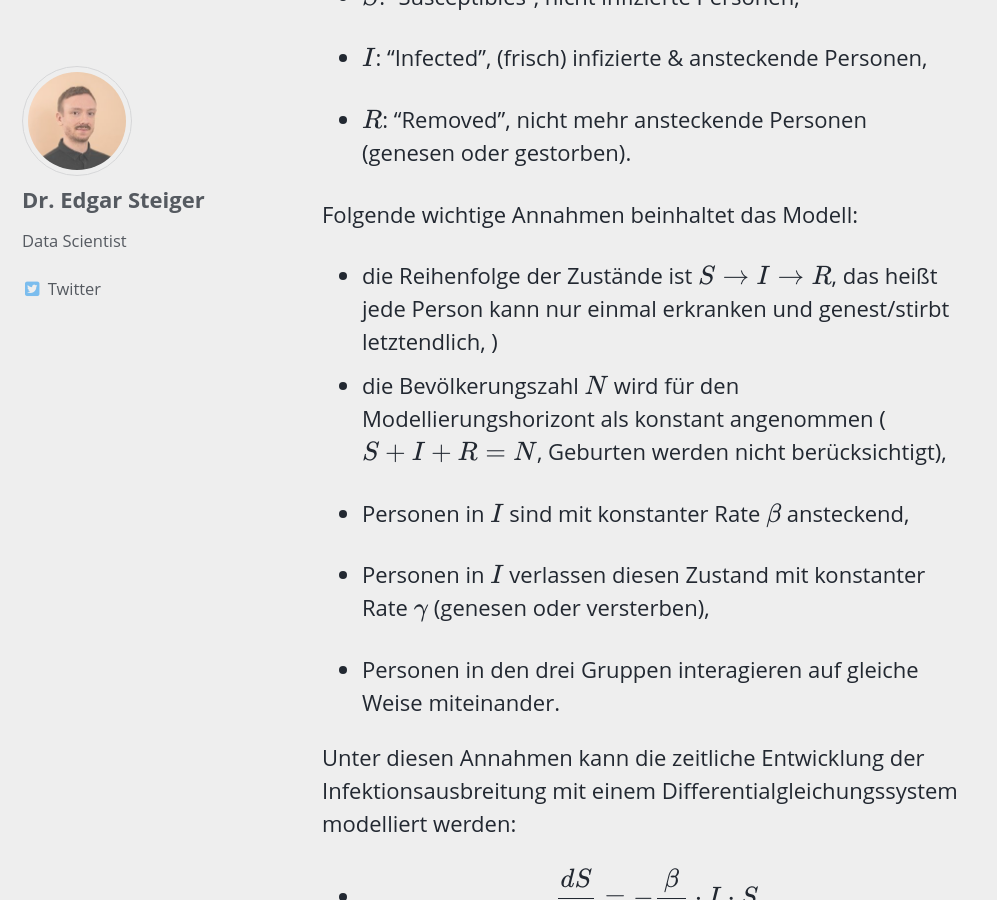
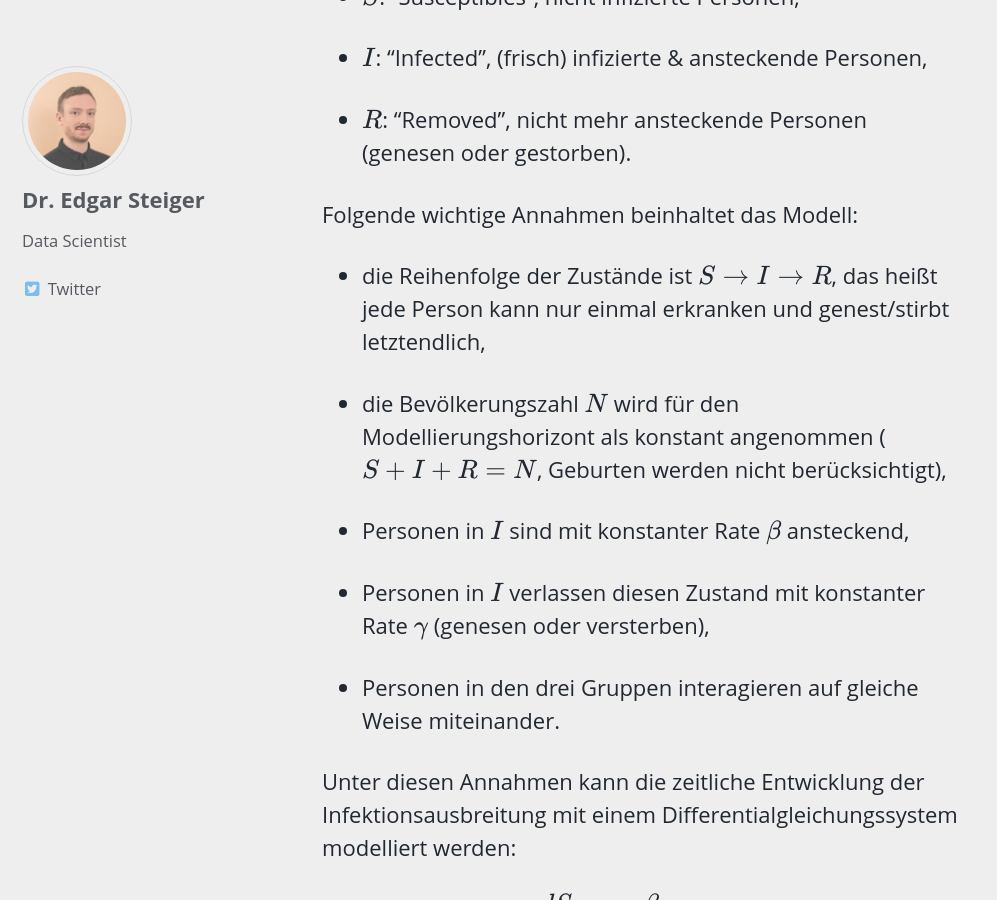
Before and after one commit to zidatalab/zidatalab.github.io, a Jekyll site: the page built from _posts/2020-05-18-Methodenbeschreibung_Projektion_COVID-19.md, in a window 1280 px wide and 900 px high, scrolled down 14492 px. Shown: the whole window, without its empty margins (0-997 px from the left). Built offline with Jekyll 4.4.1, drawn with Linux system fonts in a browser that asks for light colours; cached includes are drawn as plain includes; nearby versions of some CDN libraries; formulas are drawn with MathJax 3; some of the changed text lies outside the part shown.

Commit message:
minor fixes

```diff
--- a/_data/navigation.yml
+++ b/_data/navigation.yml
@@ -1,6 +1,6 @@
 # main links
 main:
-  - title: "News from the Lab"
+  - title: "News"
     url: /news/
   #- title: "Projects"
   #  url: /projects/
--- a/_posts/2020-05-18-Methodenbeschreibung_Projektion_COVID-19.md
+++ b/_posts/2020-05-18-Methodenbeschreibung_Projektion_COVID-19.md
@@ -425,7 +425,7 @@ Folgende wichtige Annahmen beinhaltet das Modell:
   - die Reihenfolge der Zustände ist $$S\rightarrow I \rightarrow R$$,
     das heißt jede Person kann nur einmal erkranken und genest/stirbt
     letztendlich,
-\)
+
   - die Bevölkerungszahl $$N$$ wird für den Modellierungshorizont als
     konstant angenommen ($$S+I+R=N$$, Geburten werden nicht
     berücksichtigt),
@@ -442,11 +442,11 @@ Unter diesen Annahmen kann die zeitliche Entwicklung der
 Infektionsausbreitung mit einem Differentialgleichungssystem modelliert
 werden:
 
-  - $$\frac{dS}{dt} = -\frac{\beta}{N} \cdot I \cdot S,$$
+$$\frac{dS}{dt} = -\frac{\beta}{N} \cdot I \cdot S,$$
 
-  - $$\frac{dI}{dt} = \frac{\beta}{N} \cdot I \cdot S - \gamma \cdot I,$$
+$$\frac{dI}{dt} = \frac{\beta}{N} \cdot I \cdot S - \gamma \cdot I,$$
 
-  - $$\frac{dR}{dt} = \gamma \cdot I.$$
+$$\frac{dR}{dt} = \gamma \cdot I.$$
 
 Weiterhin gilt, dass die Ansteckungsrate $$R_0$$ aus den Parametern des
 Differentialgleichungssystems geschätzt werden kann:
```
Also changed, not shown: assets/posts/2020-05-22-covid_dashboard_on_kbv.png (added).
